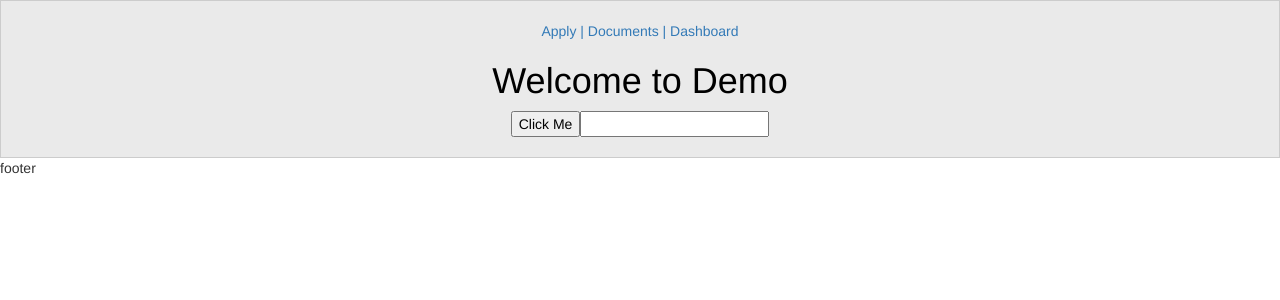
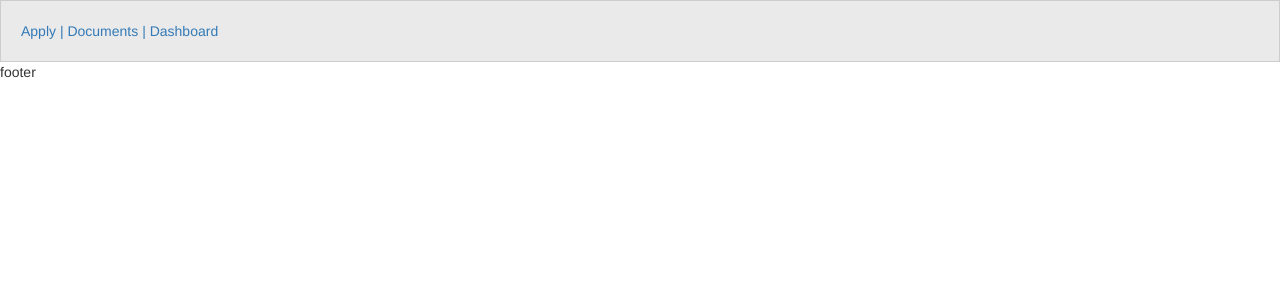
Before and after one commit to AnujNagarro/anuj-bhanu-react-redux, a React (Create React App) app: page / in a window 1280 px wide. Shown: the top 300 px of the page. Built offline with nearby package versions, Linux system fonts and the light colour scheme.

Commit message:
added more updates

```diff
--- a/package.json
+++ b/package.json
@@ -16,7 +16,7 @@
    "scripts": {
       "build-css": "node-sass-chokidar --include-path ./src --include-path ./node_modules src/ -o src/",
       "watch-css": "npm run build-css && node-sass-chokidar --include-path ./src --include-path ./node_modules src/ -o src/ --watch --recursive",
-      "start-js": "set PORT=1234 && react-scripts start",
+      "start-js": "set PORT=999 && react-scripts start",
       "start": "npm-run-all -p watch-css start-js",
       "build-js": "react-scripts build",
       "build": "npm-run-all build-css build-js",
--- a/src/App.js
+++ b/src/App.js
@@ -1,5 +1,5 @@
 import React, { Component } from 'react';
-import './App.css';
+import './app.css';
 
 import { Link } from 'react-router-dom';
 import Routes from "./routes";
@@ -12,9 +12,6 @@ class App extends Component {
             <Link to="/apply">Apply | </Link>
             <Link to="/documents">Documents | </Link>
             <Link to="/dashboard">Dashboard</Link>
-            <h1 className="App-title">Welcome to Demo</h1>
-            <button className="">Click Me </button>
-            <input type="text" />
          </header>
          <Routes></Routes>
          <footer>
--- a/src/App.scss
+++ b/src/App.scss
@@ -1,23 +1,15 @@
+@import './assets/styles/_common.scss';
+
 .App {
    .App-header {
-      background-color: #eaeaea;
+      background-color: $lightGray;
       padding: 20px;
-      color: #000000;
-      text-align: center;
-      border: 1px solid #ccc;
+      color: $blackColor;
+      text-align: left;
+      border: 1px solid $gray;
    }
 
    .App-intro {
       font-size: large;
    }
 }
-
-@keyframes App-logo-spin {
-   from {
-      transform: rotate(0deg);
-   }
-
-   to {
-      transform: rotate(360deg);
-   }
-}
--- /dev/null
+++ b/src/assets/styles/_common.scss
@@ -0,0 +1,4 @@
+// colors
+$blackColor:#000;
+$lightGray:#eaeaea;
+$gray:#ccc;
--- a/src/index.js
+++ b/src/index.js
@@ -8,7 +8,7 @@ import { HashRouter } from 'react-router-dom';
 import 'bootstrap/dist/css/bootstrap.css';
 import 'bootstrap/dist/css/bootstrap-theme.css';
 
-import App from './App';
+import App from './app';
 import registerServiceWorker from './registerServiceWorker';
 
 ReactDOM.render(
--- a/src/screens/documents/index.js
+++ b/src/screens/documents/index.js
@@ -13,7 +13,6 @@ class DocumentsComponent extends React.Component{
          <div className="documents">
             <h1>DOCUMENTS SCREEN</h1>
             <Link to={`${ match.url }/info`}>Info - </Link>
-            <br />
             <Route path={`${ match.url }/info`} component={DocDescriptionComponent}/>
          </div>
       );
```
Also changed, not shown: src/shared/constants.js (deleted), src/shared/utility.js (deleted), 1 other file (tests, documents, lock files or other folders).
